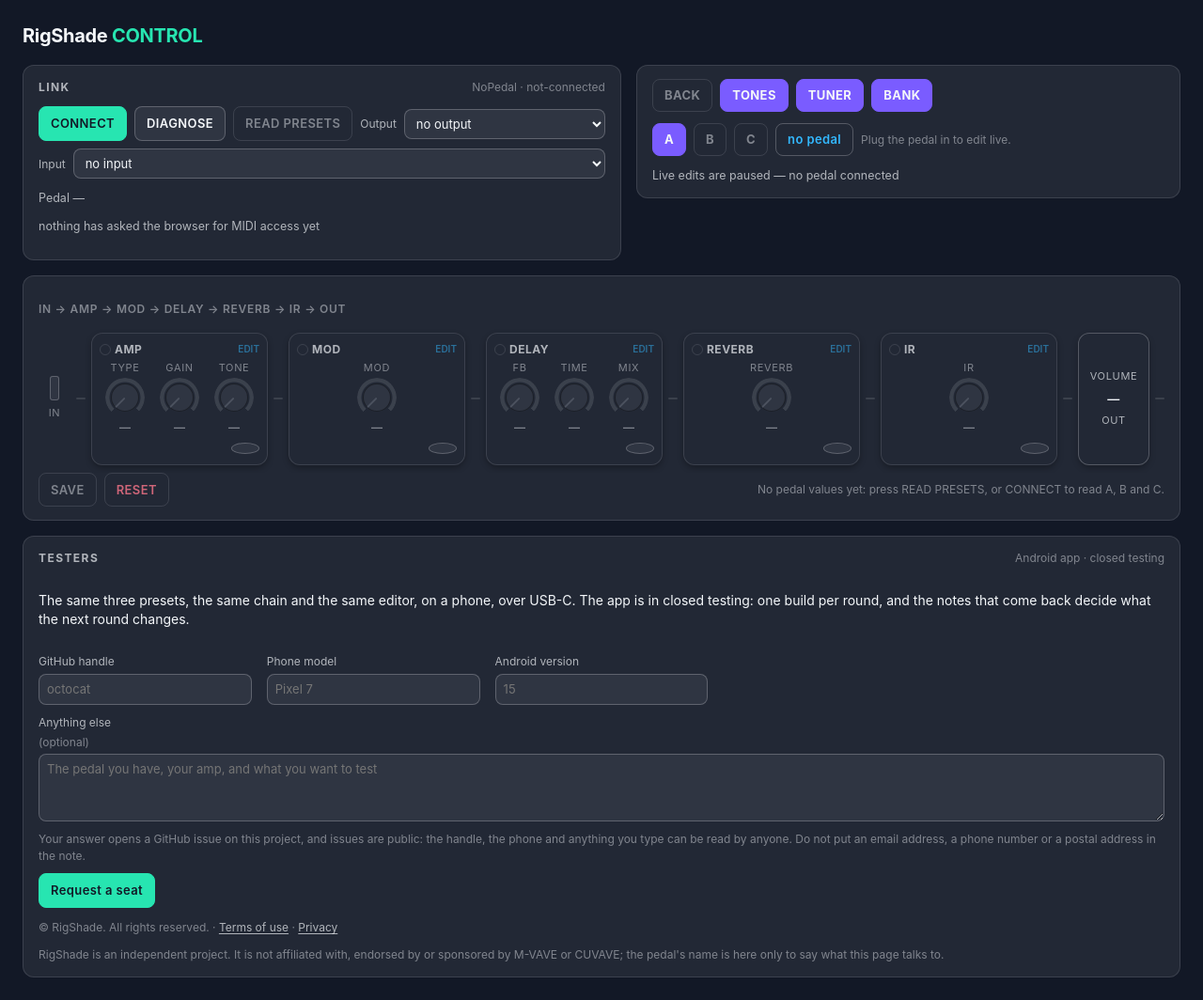
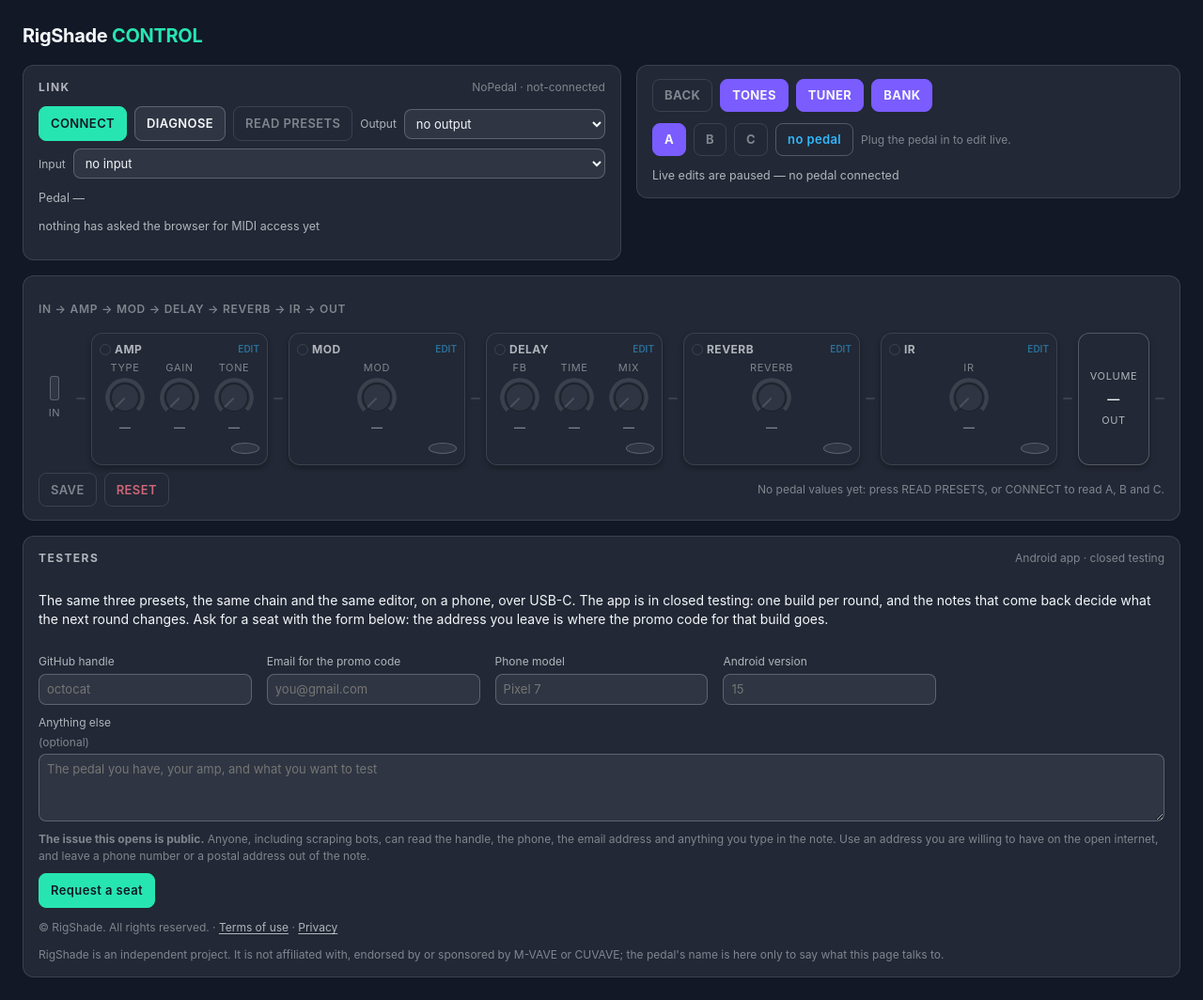
Before and after one commit to padillameng/RigShade-Web-App, a plain HTML site: page index.html in a window 1280 px wide. Shown: the whole page at 94% size. Drawn offline with Linux system fonts and the light colour scheme.

Commit message:
Add the email field the beta promo code is sent to

```diff
--- a/index.html
+++ b/index.html
@@ -509,12 +509,17 @@
     </div>
     <p>The same three presets, the same chain and the same editor, on a phone, over USB-C. The app is
       in closed testing: one build per round, and the notes that come back decide what the next round
-      changes.</p>
+      changes. Ask for a seat with the form below: the address you leave is where the promo code for
+      that build goes.</p>
 
     <form class="tester-form" data-shell="tester-form" data-issues-url="https://github.com/padillameng/RigShade-Web-App/issues/new" hidden>
       <label>GitHub handle
         <input name="handle" required maxlength="39" placeholder="octocat" autocomplete="username"
                spellcheck="false">
+      </label>
+      <label>Email for the promo code
+        <input name="email" type="email" required maxlength="254" placeholder="you@gmail.com"
+               autocomplete="email" spellcheck="false">
       </label>
       <label>Phone model
         <input name="device" required maxlength="60" placeholder="Pixel 7">
@@ -526,9 +531,10 @@
         <textarea name="notes" maxlength="800" rows="3"
                   placeholder="The pedal you have, your amp, and what you want to test"></textarea>
       </label>
-      <p class="fine wide-field">Your answer opens a GitHub issue on this project, and issues are
-        public: the handle, the phone and anything you type can be read by anyone. Do not put an
-        email address, a phone number or a postal address in the note.</p>
+      <p class="fine wide-field"><strong>The issue this opens is public.</strong> Anyone, including
+        scraping bots, can read the handle, the phone, the email address and anything you type in the
+        note. Use an address you are willing to have on the open internet, and leave a phone number or
+        a postal address out of the note.</p>
       <div class="row wide-field">
         <button class="primary" type="submit" data-shell="tester-submit">Request a seat</button>
         <span class="notice" data-shell="tester-status" role="status"></span>
--- a/tester.js
+++ b/tester.js
@@ -23,6 +23,7 @@ return input&&typeof input.value==='string'?input.value.trim():'';
 }
 function issueUrl(values){
 var handle=String(values.handle||'').replace(/^@+/,'').trim();
+var email=String(values.email||'').trim();
 var device=String(values.device||'').trim();
 var android=String(values.android||'').trim();
 var notes=String(values.notes||'').trim();
@@ -31,6 +32,7 @@ var body=[
 '### Beta tester request',
 '',
 '- GitHub: '+(handle?'@'+handle:'(not given)'),
+'- Email for the promo code: '+(email||'(not given)'),
 '- Phone: '+(device||'(not given)'),
 '- Android: '+(android||'(not given)'),
 '',
```
Also changed, not shown: legal.html (+5 -2 lines).
